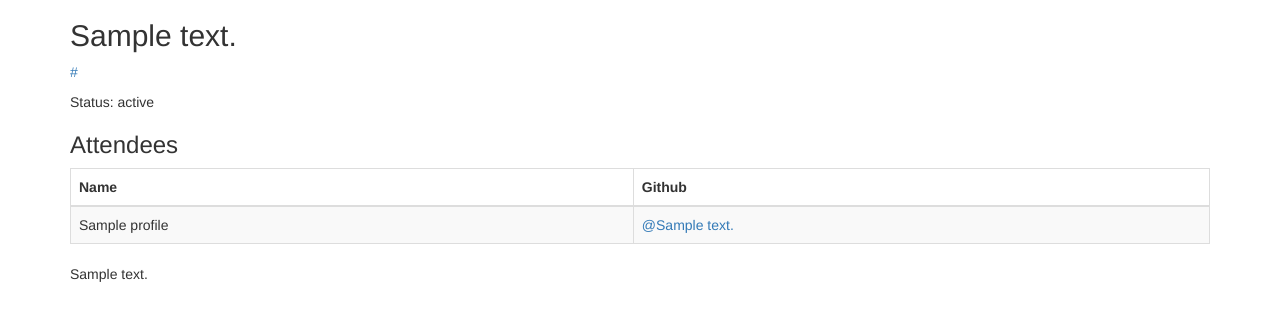
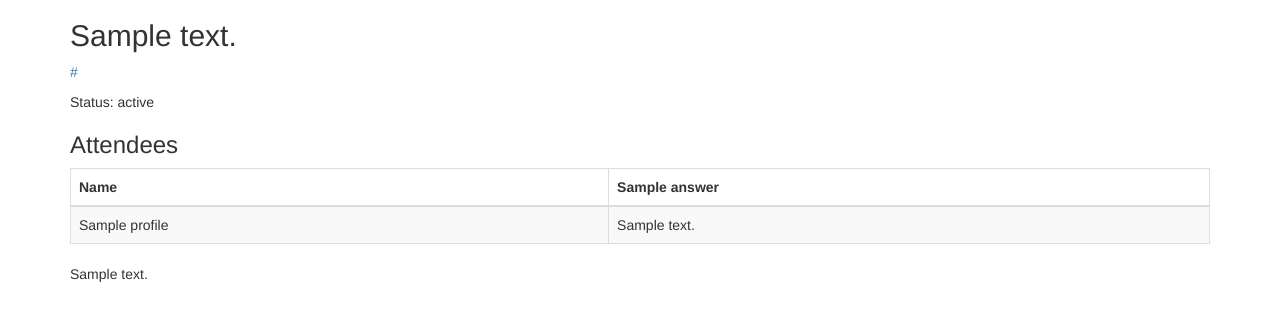
Before and after one commit to digideskio/webhooks-tutorial-flask, a Flask app: template templates/index.html in a window 1280 px wide. Shown: the part 51-372 px from the top of the page. Run offline with Flask 2, Linux system fonts and the light colour scheme; the template is opened without the code that fills it: most values are stand-ins (such as "Sample title", 1, 10 or a date in 2020); some libraries are stand-ins or nearby versions.

Commit message:
Much better control over questions and answers

```diff
--- a/templates/index.html
+++ b/templates/index.html
@@ -59,18 +59,24 @@
             <thead>
             <tr>
                 <th>Name</th>
-                <th>Github</th>
+                {% if attendees.attendees and attendees.attendees[0]['answers'] is not none %}
+                    {% for answer in attendees.attendees[0]['answers'] %}
+                        <th>{{ answer['question'] }}</th>
+                    {% endfor %}
+                {% endif %}
             </tr>
             </thead>
             <tbody>
             {% for attendee in attendees.attendees -%}
                 <tr>
                     <td>{{ attendee.profile.name }}</td>
-                    <td>
-                        <a href="https://github.com/{{ attendee['answers'][0]['answer'] }}">
-                            @{{ attendee['answers'][0]['answer'] }}
-                        </a>
-                    </td>
+                    {% if attendees.attendees and attendees.attendees[0]['answers'] is not none %}
+                        {% for answer in attendee['answers'] %}
+                            <td>
+                                {{ answer['answer'] }}
+                            </td>
+                        {% endfor %}
+                    {% endif %}
                 </tr>
             {%- endfor %}
             </tbody>
```
